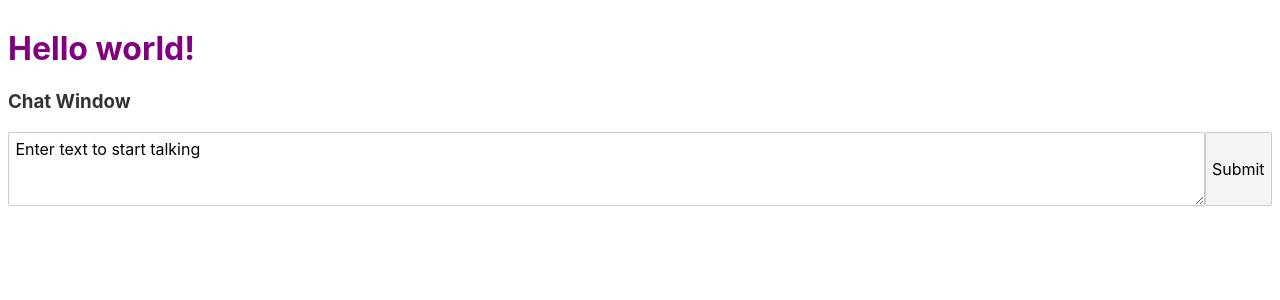
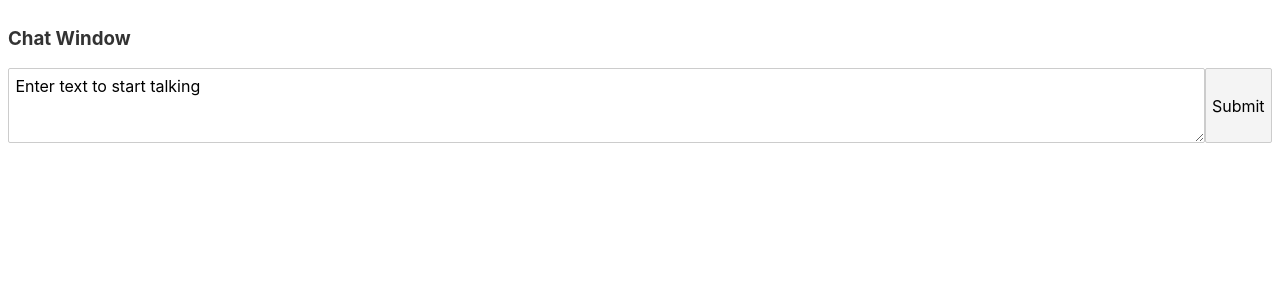
Before and after one commit to anontyro/svelte-test, a Svelte app: page / in a window 1280 px wide. Shown: the top 300 px of the page. Built offline with nearby package versions, Linux system fonts and the light colour scheme.

Commit message:
cleaned up default values

```diff
--- a/src/App.svelte
+++ b/src/App.svelte
@@ -5,11 +5,8 @@
 </script>
 
 <style>
-  h1 {
-    color: purple;
-  }
+
 </style>
 
-<h1>Hello {name}!</h1>
 <ChatWindow />
 <UserInput />
--- a/src/main.js
+++ b/src/main.js
@@ -1,10 +1,10 @@
 import App from './App.svelte';
 
-const app = new App({
-	target: document.body,
-	props: {
-		name: 'world'
-	}
+const app = new App ({
+  target: document.body,
+  props: {
+    name: 'me',
+  },
 });
 
 window.app = app;
```
